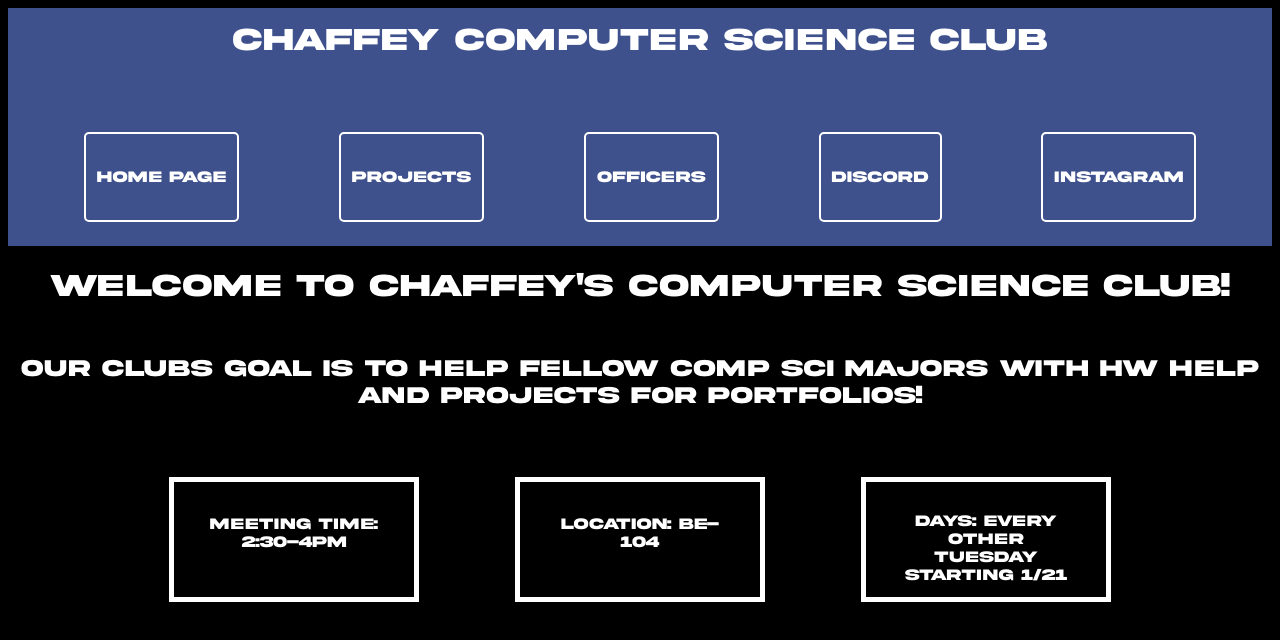
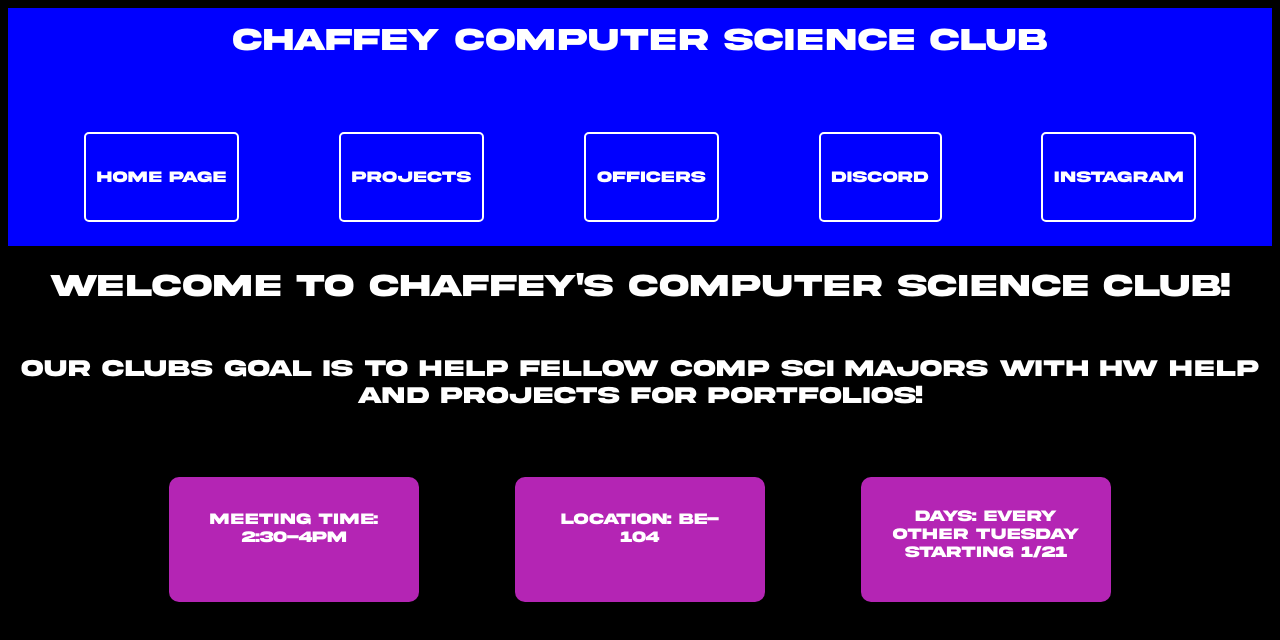
Before and after one commit to ChaffeyComputerScienceClub/ChaffeyCompSciClub.github.io, a plain HTML site: page index.html in a window 1280 px wide. Drawn offline with Linux system fonts and the light colour scheme.

Commit message:
new stuff

```diff
--- a/style.css
+++ b/style.css
@@ -6,10 +6,14 @@ html{
     font-family: myFont;
 }
 
+:root{
+    --purple:#b425b4;
+    --blue:blue;
+}
 .headerTitle{
     color:white;
     text-align:center;
-    background-color: rgb(63, 81, 141);
+    background-color: var(--blue);
     /* position:fixed;
     top:0;
     left:0;
@@ -22,13 +26,13 @@ html{
     height: 100px;
 }
 .headerStyle{
-    background-color: rgb(63, 81, 141);
+    background-color: var(--blue);
     margin-block-start: 0%;
     margin-block-end: 0%;
 }
 .navStyle{
     display: flex;
-    background-color: rgb(63, 81, 141);
+    background-color: var(--blue);
     justify-content: space-evenly;
 }
 .card{
@@ -38,7 +42,7 @@ html{
   text-decoration: none;
   border: 2px solid #ffffff;
   border-radius: 5px;
-  background-color: rgb(63, 81, 141);
+  background-color: var(--blue);
   padding:0.7rem;
   line-height: 4;
   position: static;
@@ -66,7 +70,8 @@ html{
     margin: 3rem;
     width:250px;
     height:125px;
-    border:5px solid white;
+    background-color:var(--purple);
+    border-radius: 10px;
     padding:30px;
     text-align: center;
 }
```
